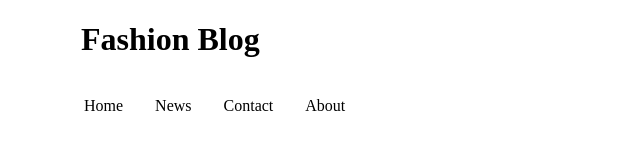
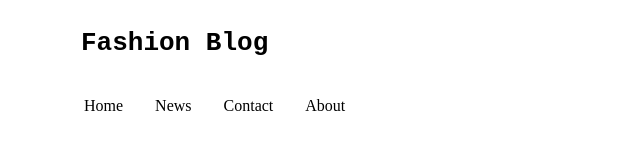
Before and after one commit to princedanieljohn39/Fashionblog, a plain HTML site: page index.html in a window 1280 px wide. Shown: the top 143 px of the page, without its empty margins (0-640 px from the left). Drawn offline with Linux system fonts and the light colour scheme.

Commit message:
Update style.css

```diff
--- a/style.css
+++ b/style.css
@@ -1,5 +1,5 @@
 h1 a{
-    font-family: trajan pro;
+    font-family: monospace;
     padding-left: 73px;
     text-decoration: none;
     color: black;
```
